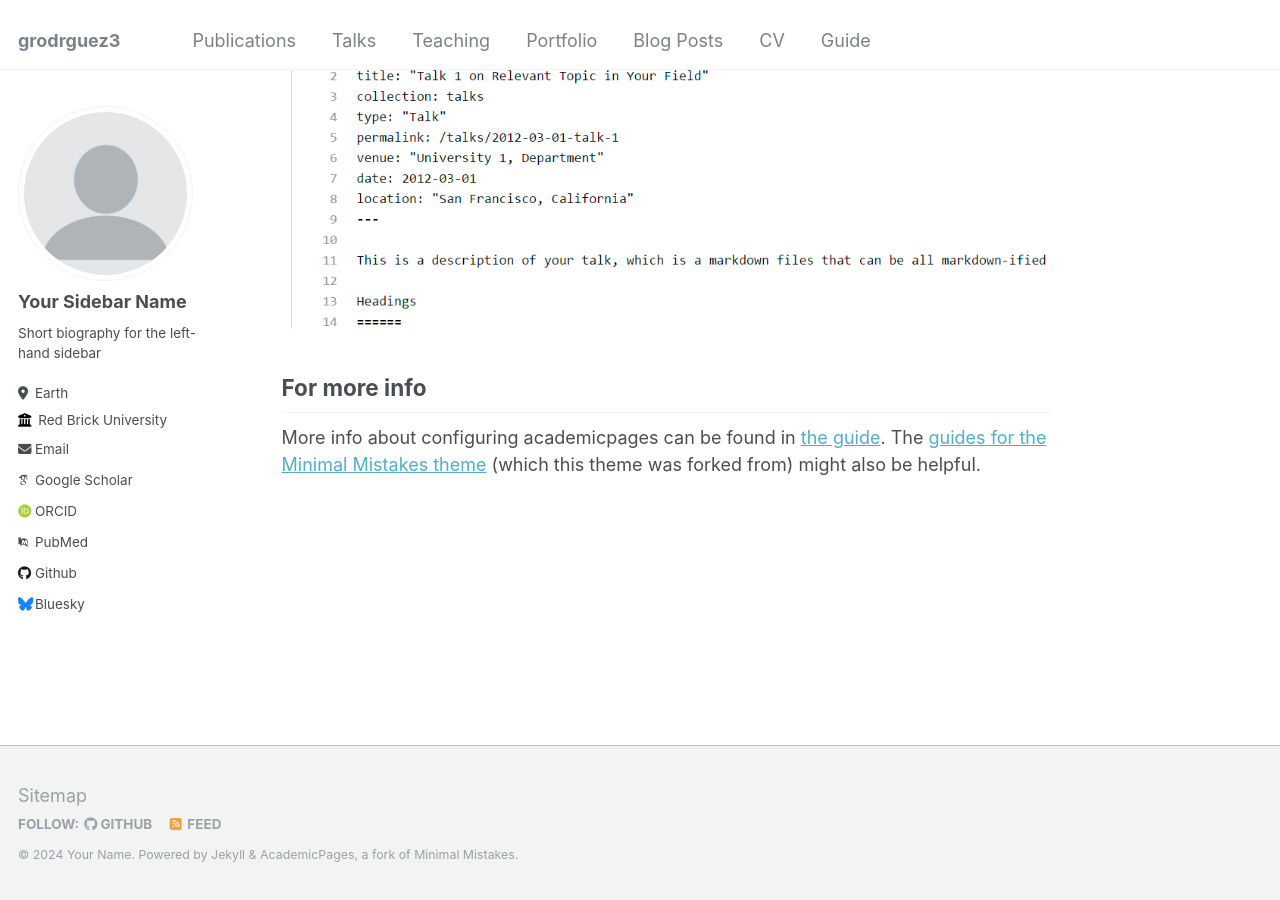
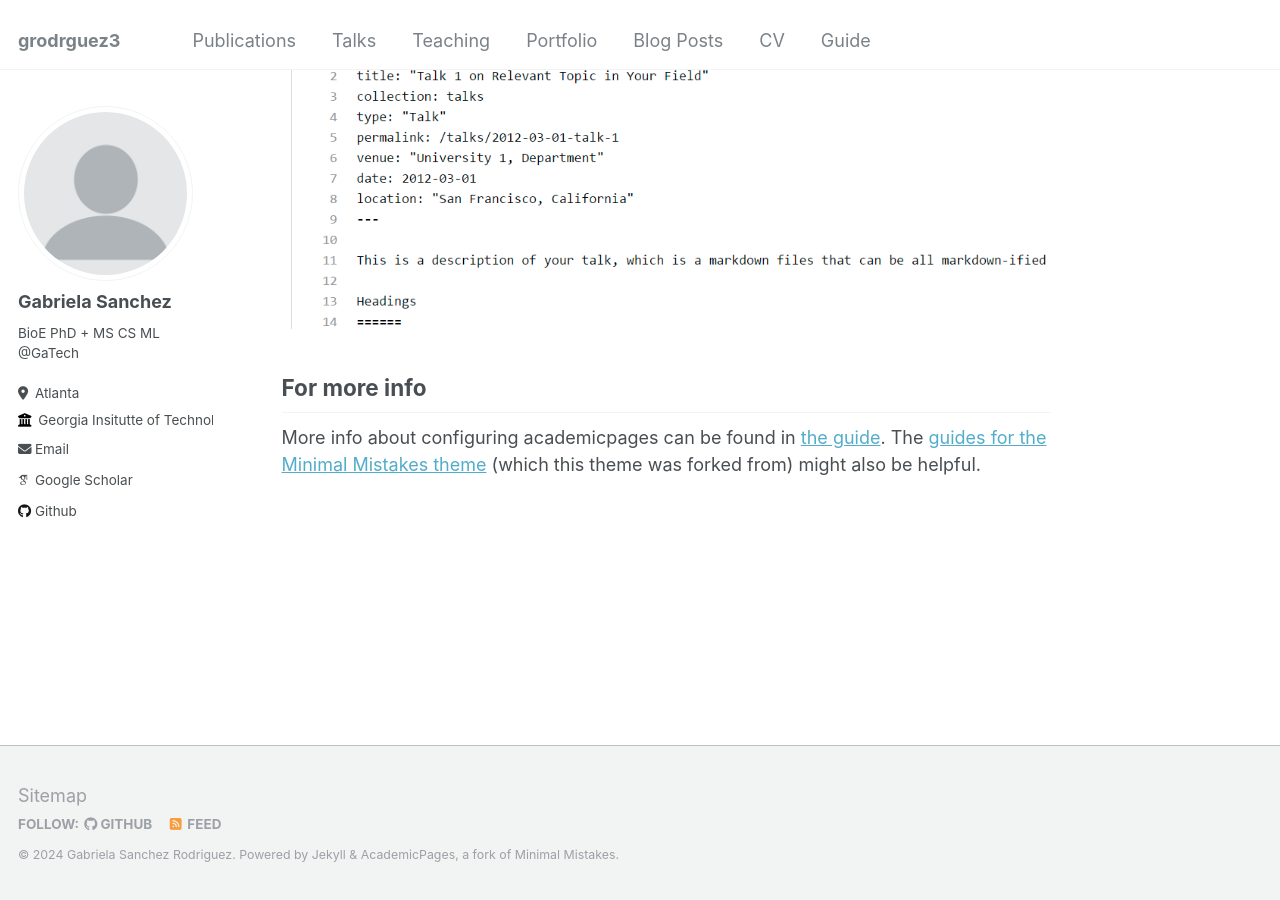
Before and after one commit to grodrguez3/grodrguez3.github.io, a Jekyll site: the page built from _pages/about.md, in a window 1280 px wide and 900 px high, scrolled down 2660 px. Built offline with Jekyll 4.4.1, drawn with Linux system fonts in a browser that asks for light colours; some web fonts are replaced.

Commit message:
Update _config.yml

```diff
--- a/_config.yml
+++ b/_config.yml
@@ -10,7 +10,7 @@
 locale                   : "en-US"
 title                    : "grodrguez3"
 title_separator          : "-"
-name                     : &name "Your Name"
+name                     : &name "Gabriela Sanchez Rodriguez"
 description              : &description "Testing here"
 url                      : https://grodrguez3.github.io # the base hostname & protocol for your site e.g. "https://mmistakes.github.io"
 baseurl                  : "" # the subpath of your site, e.g. "/blog"
@@ -22,32 +22,32 @@ repository               : "academicpages/academicpages.github.io"
 author:
   # Biographic information
   avatar           : "profile.png"
-  name             : "Your Sidebar Name"
+  name             : "Gabriela Sanchez"
   pronouns         : # example: "she/her"
-  bio              : "Short biography for the left-hand sidebar"
-  location         : "Earth"
-  employer         : "Red Brick University"
+  bio              : "BioE PhD + MS CS ML @GaTech"
+  location         : "Atlanta"
+  employer         : "Georgia Insitutte of Technology"
   uri              : # URL
-  email            : "none@example.org"
+  email            : "grodrguez3@gatech.edu"
 
   # Academic websites
   arxiv            : # URL - Update with the correct link to your profile
-  googlescholar    : "https://scholar.google.com/citations?user=PS_CX0AAAAAJ"
+  googlescholar    : "https://scholar.google.com/citations?user=7ga-V58AAAAJ&hl=es&oi=ao"
   impactstory      : # URL
-  orcid            : "http://orcid.org/yourorcidurl"
-  pubmed           : "https://www.ncbi.nlm.nih.gov/pubmed/?term=john+snow"
+  orcid            : #"http://orcid.org/yourorcidurl"
+  pubmed           : #"https://www.ncbi.nlm.nih.gov/pubmed/?term=john+snow"
   researchgate     : # URL
 
   # Repositories and software development
   bitbucket        : # Username - Update with your username on the site
   codepen          : # Username
   dribbble         : # Username
-  github           : "academicpages"
+  github           : "grodrguez3"
   kaggle           : # Username
   stackoverflow    : # User number or user number and name (i.e., use "1" or "1/jeff-atwood")
 
   # Social media
-  bluesky          : "bsky.app" # Replace this with you Bluesky username
+  bluesky          : #"bsky.app" # Replace this with you Bluesky username
   facebook         : # Username
   flickr           : # Username
   foursquare       : # Username
@@ -120,7 +120,7 @@ yandex_site_verification :
 
 # Social Sharing
 twitter:
-  username               : &twitter
+  username               : #&twitter
 facebook:
   username               :
   app_id                 :
```
